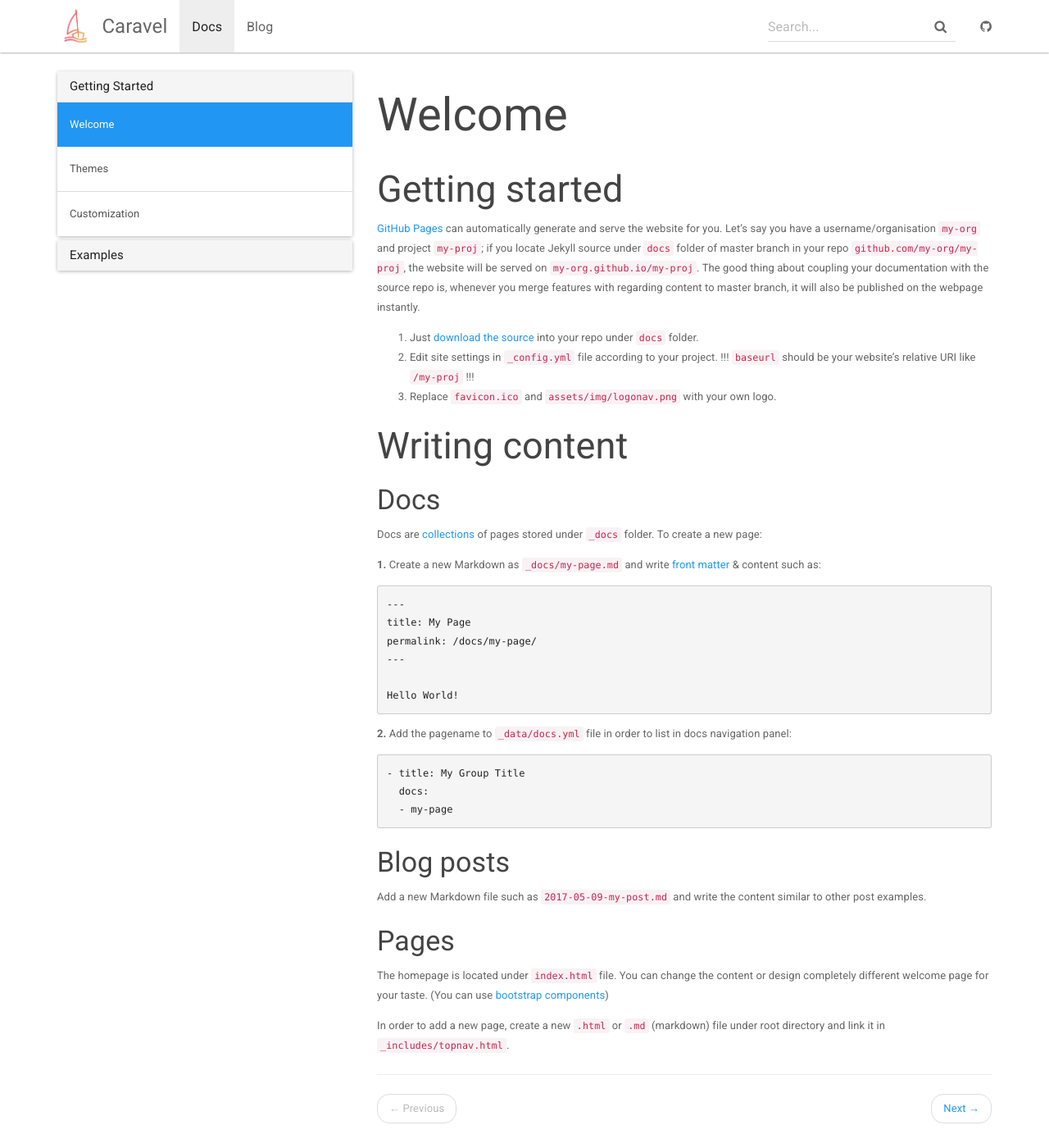
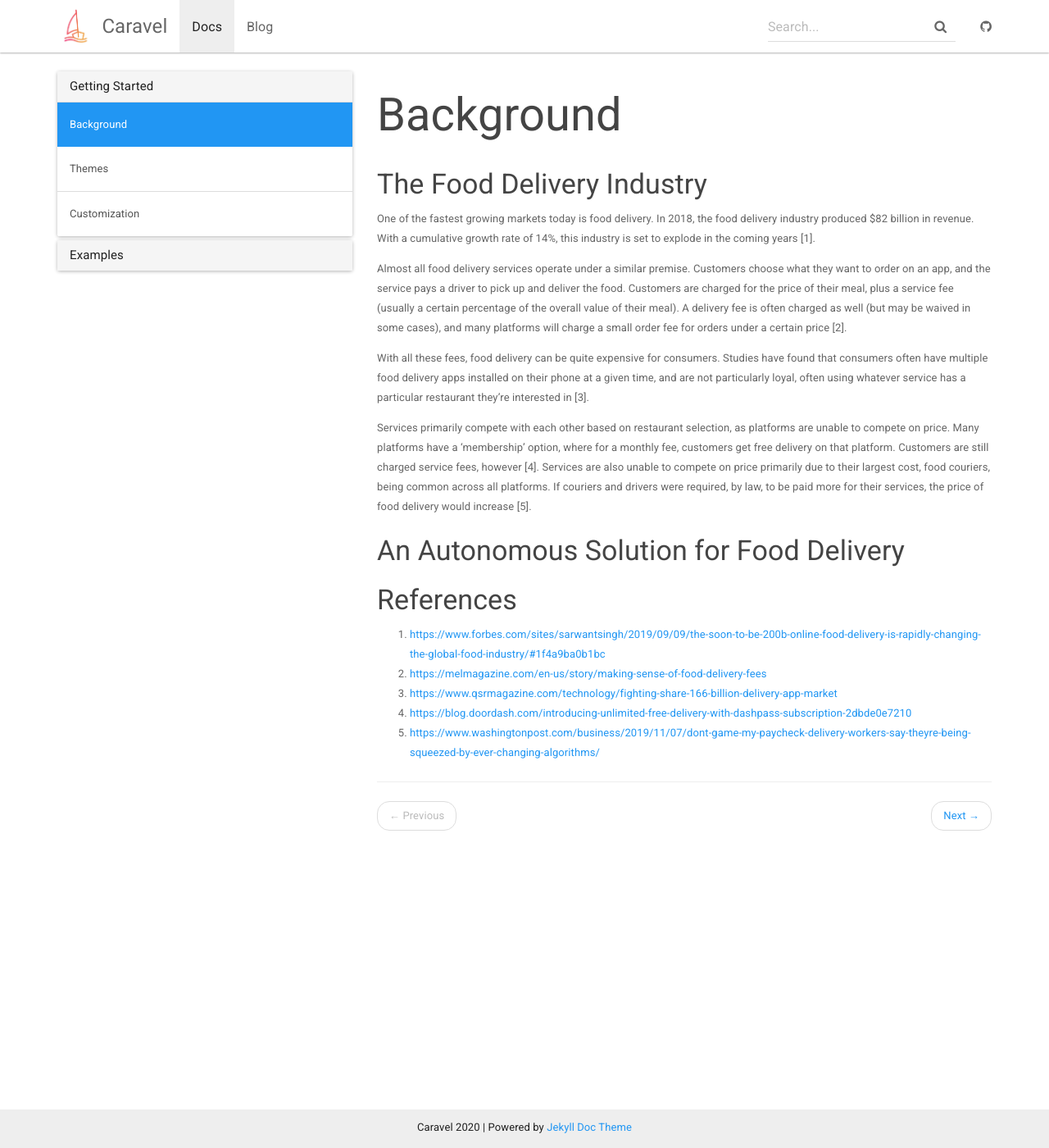
Before and after one commit to gocaravel/gocaravel-site, a Jekyll site: the page built from _docs/index.md, in a window 1280 px wide and 1400 px high. Shown: the whole window at 82% size. Built offline with Jekyll 4.4.1, drawn with Linux system fonts in a browser that asks for light colours.

Commit message:
Update docs index

````diff
--- a/_docs/index.md
+++ b/_docs/index.md
@@ -1,50 +1,43 @@
 ---
-title: Welcome
+title: Background
 permalink: /docs/home/
 redirect_from: /docs/index.html
 ---
 
-## Getting started
+### The Food Delivery Industry
 
-[GitHub Pages](https://pages.github.com) can automatically generate and serve the website for you.
-Let's say you have a username/organisation `my-org` and project `my-proj`; if you locate Jekyll source under `docs` folder of master branch in your repo `github.com/my-org/my-proj`, the website will be served on `my-org.github.io/my-proj`.
-The good thing about coupling your documentation with the source repo is, whenever you merge features with regarding content to master branch, it will also be published on the webpage instantly.
+One of the fastest growing markets today is food delivery. In 2018, the food
+delivery industry produced $82 billion in revenue. With a cumulative growth
+rate of 14%, this industry is set to explode in the coming years [1].
 
-1. Just [download the source](https://github.com/aksakalli/jekyll-doc-theme/archive/gh-pages.zip) into your repo under `docs` folder.
-2. Edit site settings in  `_config.yml` file according to your project. !!! `baseurl` should be your website's relative URI like `/my-proj` !!!
-3. Replace `favicon.ico` and `assets/img/logonav.png` with your own logo.
+Almost all food delivery services operate under a similar premise. Customers
+choose what they want to order on an app, and the service pays a driver to pick
+up and deliver the food. Customers are charged for the price of their meal,
+plus a service fee (usually a certain percentage of the overall value of their
+meal). A delivery fee is often charged as well (but may be waived in some
+cases), and many platforms will charge a small order fee for orders under a
+certain price [2].
 
-## Writing content
+With all these fees, food delivery can be quite expensive for consumers.
+Studies have found that consumers often have multiple food delivery apps
+installed on their phone at a given time, and are not particularly loyal, often
+using whatever service has a particular restaurant they're interested in [3].
 
-### Docs
+Services primarily compete with each other based on restaurant selection, as
+platforms are unable to compete on price. Many platforms have a 'membership'
+option, where for a monthly fee, customers get free delivery on that platform.
+Customers are still charged service fees, however [4]. Services are
+also unable to compete on price primarily due to their largest cost, food
+couriers, being common across all platforms. If couriers and drivers were
+required, by law, to be paid more for their services, the price of food
+delivery would increase [5].
 
-Docs are [collections](https://jekyllrb.com/docs/collections/) of pages stored under `_docs` folder. To create a new page:
+### An Autonomous Solution for Food Delivery
 
-**1.** Create a new Markdown as `_docs/my-page.md` and write [front matter](https://jekyllrb.com/docs/frontmatter/) & content such as:
+### References
 
-```
----
-title: My Page
-permalink: /docs/my-page/
----
-
-Hello World!
-```
-
-**2.** Add the pagename to `_data/docs.yml` file in order to list in docs navigation panel:
-
-```
-- title: My Group Title
-  docs:
-  - my-page
-```
-
-### Blog posts
-
-Add a new Markdown file such as `2017-05-09-my-post.md` and write the content similar to other post examples.
-
-### Pages
-
-The homepage is located under `index.html` file. You can change the content or design completely different welcome page for your taste. (You can use [bootstrap components](http://getbootstrap.com/components/))
-
-In order to add a new page, create a new `.html` or `.md` (markdown) file under root directory and link it in `_includes/topnav.html`.
+1. <https://www.forbes.com/sites/sarwantsingh/2019/09/09/the-soon-to-be-200b-online-food-delivery-is-rapidly-changing-the-global-food-industry/#1f4a9ba0b1bc>
+2. <https://melmagazine.com/en-us/story/making-sense-of-food-delivery-fees>
+3. <https://www.qsrmagazine.com/technology/fighting-share-166-billion-delivery-app-market>
+4. <https://blog.doordash.com/introducing-unlimited-free-delivery-with-dashpass-subscription-2dbde0e7210>
+5. <https://www.washingtonpost.com/business/2019/11/07/dont-game-my-paycheck-delivery-workers-say-theyre-being-squeezed-by-ever-changing-algorithms/>
````
